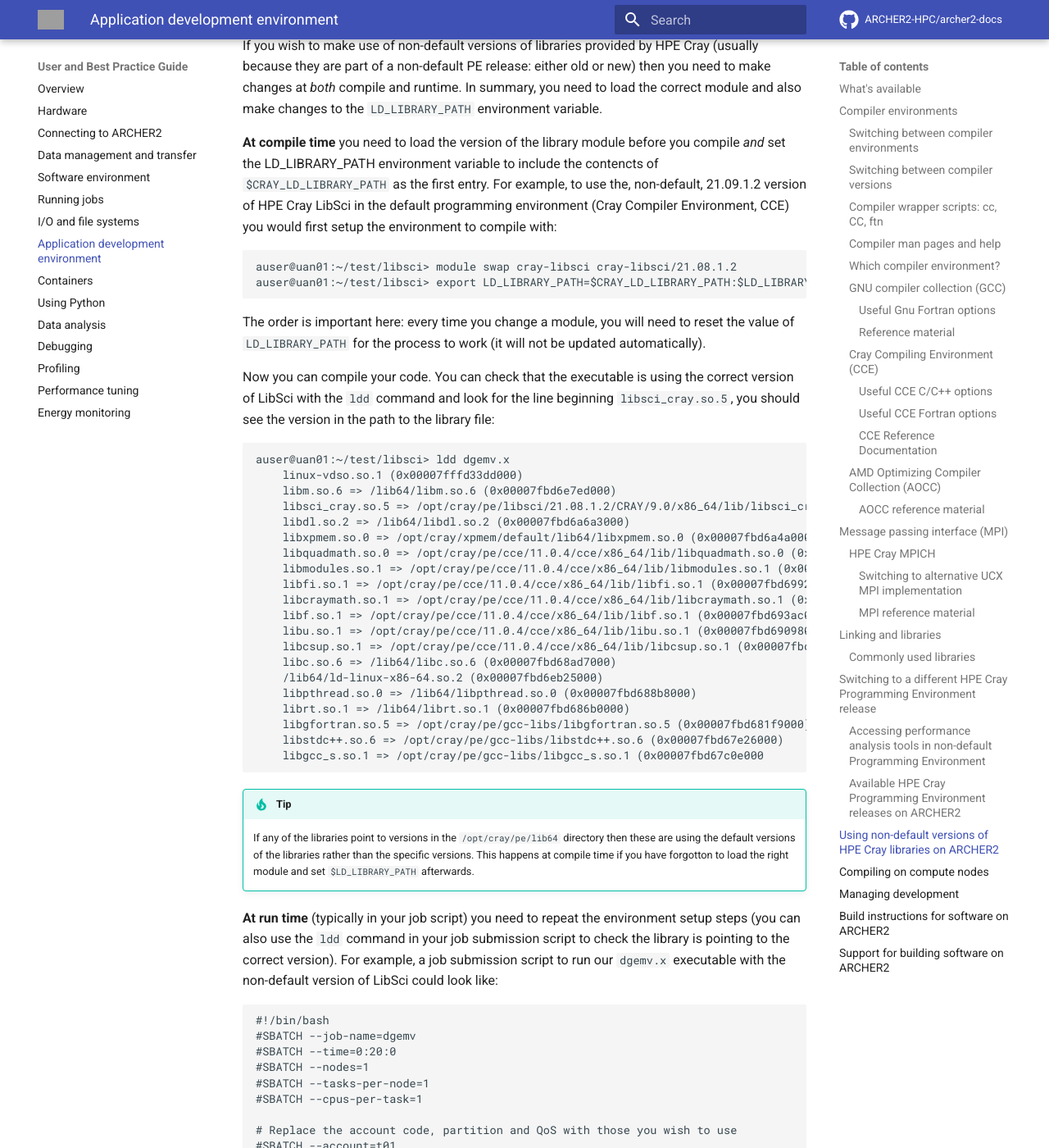
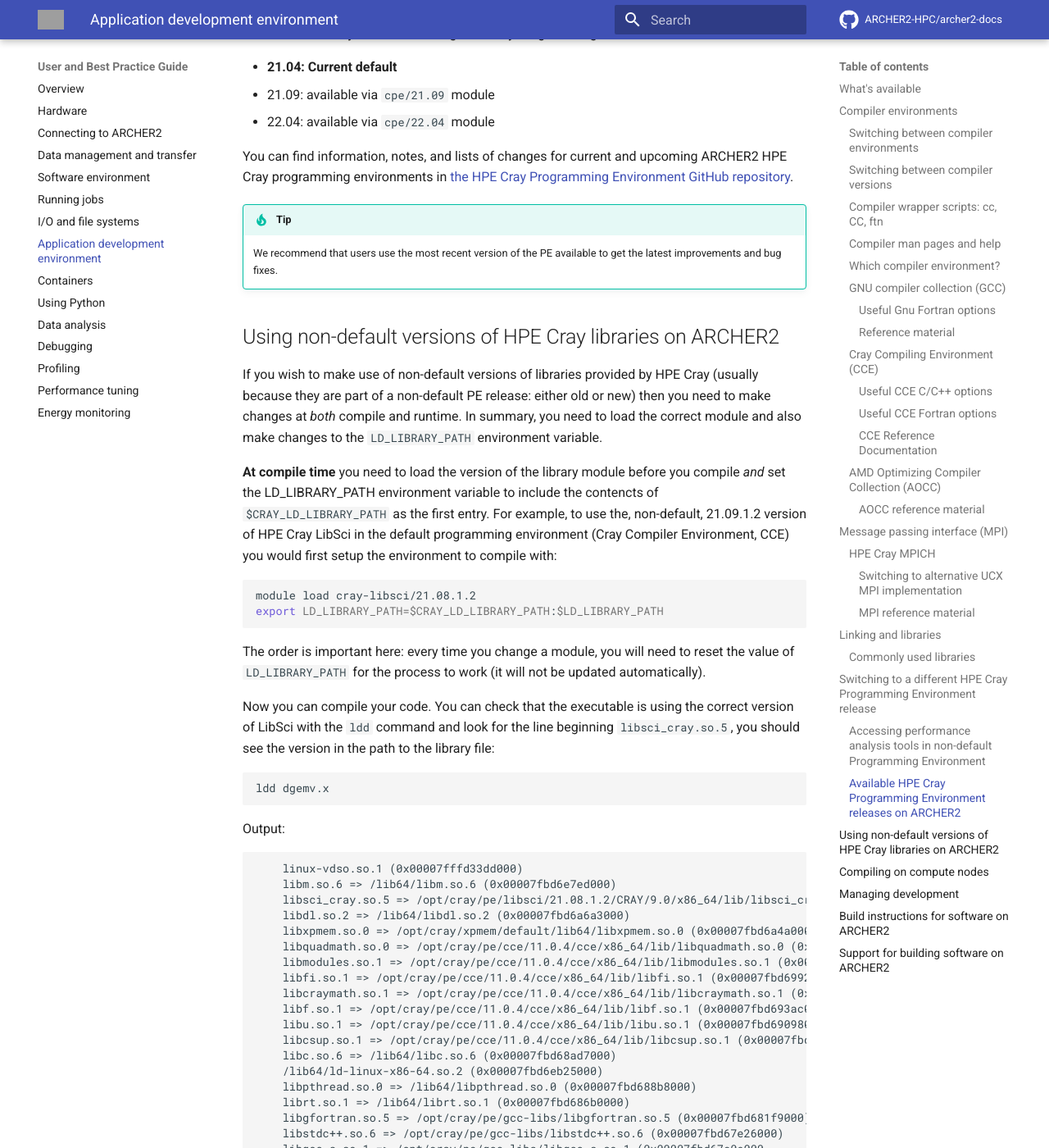
Before and after one commit to ARCHER2-HPC/archer2-docs, an MkDocs documentation site: the page built from docs/user-guide/dev-environment.md, in a window 1280 px wide and 1400 px high, scrolled down 14518 px. Shown: the whole window at 82% size. Built offline with MkDocs 1.6.1 and Material for MkDocs 9.7.7, drawn with Linux system fonts in a browser that asks for light colours; comment, search, counter and statistics services are not loaded; some of the changed text lies outside the part shown; grey boxes are pictures that could not be loaded.

Commit message:
Updates info to include cpe/22.04

````diff
--- a/docs/user-guide/dev-environment.md
+++ b/docs/user-guide/dev-environment.md
@@ -592,43 +592,54 @@
 and NetCDF parallel libraries and you want to compile in the (non-default) 21.09
 programming environment, you would do the following:
 
-First, load the `cpe/21.09` module to switch all the defaults to the versions from
-the 21.09 PE. Then, swap to the Gnu compiler environment and load the required library
+First, load the `cpe/22.04` module to switch all the defaults to the versions from
+the 22.04 PE. Then, swap to the GNU compiler environment and load the required library
 modules (FFTW, hdf5-parallel and NetCDF HDF5 parallel). The loaded module list shows they
-are the versions from the 21.09 PE:
+are the versions from the 22.04 PE:
 
 
+```bash
+module load cpe/21.09
 ```
-auser@uan02:/work/t01/t01/auser> module load cpe/21.09
+
+Output:
+```output
 
 The following have been reloaded with a version change:
-  1) PrgEnv-cray/8.0.0 => PrgEnv-cray/8.1.0     2) cce/11.0.4 => cce/12.0.3     3) cray-libsci/21.04.1.1 => cray-libsci/21.08.1.2     4) cray-mpich/8.1.4 => cray-mpich/8.1.9     5) craype/2.7.6 => craype/2.7.10
+  1) PrgEnv-cray/8.0.0 => PrgEnv-cray/8.3.3     3) cray-libsci/21.04.1.1 => cray-libsci/21.08.1.2     5) craype/2.7.6 => craype/2.7.15
+  2) cce/11.0.4 => cce/13.0.2                   4) cray-mpich/8.1.4 => cray-mpich/8.1.15
+```
 
-auser@uan02:/work/t01/t01/auser> module swap PrgEnv-cray PrgEnv-gnu
+```bash
+module load PrgEnv-gnu
+```
+Output:
+```output
+Lmod is automatically replacing "cce/13.0.2" with "gcc/11.2.0".
+
+
+Lmod is automatically replacing "PrgEnv-cray/8.3.3" with "PrgEnv-gnu/8.0.0".
+
 
 Due to MODULEPATH changes, the following have been reloaded:
-  1) cray-mpich/8.1.9
-
-auser@uan02:/work/t01/t01/auser> module load cray-fftw
-auser@uan02:/work/t01/t01/auser> module load cray-hdf5-parallel
-auser@uan02:/work/t01/t01/auser> module load cray-netcdf-hdf5parallel
-auser@uan02:/work/t01/t01/auser> module list
-
-Currently Loaded Modules:
-  1) cpe/21.09         5) libfabric/1.11.0.4.71   9) cray-libsci/21.08.1.2  13) PrgEnv-gnu/8.1.0
-  2) gcc/11.2.0        6) craype-network-ofi     10) bolt/0.7               14) cray-fftw/3.3.8.11
-  3) craype/2.7.10     7) cray-dsmml/0.2.1       11) epcc-setup-env         15) cray-hdf5-parallel/1.12.0.7
-  4) craype-x86-rome   8) cray-mpich/8.1.9       12) load-epcc-module       16) cray-netcdf-hdf5parallel/4.7.4.7
-
-
+  1) cray-mpich/8.1.15
 ```
 
-Finally, you will need to modify the value of
-`LD_LIBRARY_PATH` before you compile your software to ensure it picks up the
-non-default versions of libraries:
+```bash
+module load cray-fftw
+module load cray-hdf5-parallel
+module load cray-netcdf-hdf5parallel
+module list
+```
 
-```
-auser@uan02:/work/t01/t01/auser> export LD_LIBRARY_PATH=$CRAY_LD_LIBRARY_PATH:$LD_LIBRARY_PATH
+Output:
+```output
+Currently Loaded Modules:
+  1) cpe/22.04               6) craype-network-ofi                         11) bolt/0.7           16) cray-hdf5-parallel/1.12.1.1
+  2) gcc/11.2.0              7) perftools-base/22.04.0                     12) epcc-setup-env     17) cray-netcdf-hdf5parallel/4.8.1.1
+  3) craype/2.7.15           8) xpmem/2.2.40-7.0.1.0_2.7__g1d7a24d.shasta  13) load-epcc-module
+  4) craype-x86-rome         9) cray-mpich/8.1.15                          14) PrgEnv-gnu/8.0.0
+  5) libfabric/1.11.0.4.71  10) cray-libsci/21.08.1.2                      15) cray-fftw/3.3.8.9
 ```
 
 Now you can go ahead and compile your software with the new programming
@@ -659,10 +670,15 @@
 
 - **21.04: Current default**
 - 21.09: available via `cpe/21.09` module
+- 22.04: available via `cpe/22.04` module
 
 You can find information, notes, and lists of changes for current and upcoming ARCHER2
 HPE Cray programming environments in [the HPE Cray Programming Environment GitHub
 repository](https://github.com/PE-Cray).
+
+!!! tip
+    We recommend that users use the most recent version of the PE available to get
+    the latest improvements and bug fixes.
 
 ## Using non-default versions of HPE Cray libraries on ARCHER2
 
@@ -678,9 +694,9 @@
 version of HPE Cray LibSci in the default programming environment (Cray Compiler Environment,
 CCE) you would first setup the environment to compile with:
 
-```
-auser@uan01:~/test/libsci> module swap cray-libsci cray-libsci/21.08.1.2
-auser@uan01:~/test/libsci> export LD_LIBRARY_PATH=$CRAY_LD_LIBRARY_PATH:$LD_LIBRARY_PATH
+```bash
+module load cray-libsci/21.08.1.2
+export LD_LIBRARY_PATH=$CRAY_LD_LIBRARY_PATH:$LD_LIBRARY_PATH
 ```
 
 The order is important here: every time you change a module, you will need to reset
@@ -691,8 +707,12 @@
 of LibSci with the `ldd` command and look for the line beginning `libsci_cray.so.5`, you
 should see the version in the path to the library file:
 
+```bash
+ldd dgemv.x
 ```
-auser@uan01:~/test/libsci> ldd dgemv.x
+
+Output:
+```
 	linux-vdso.so.1 (0x00007fffd33dd000)
 	libm.so.6 => /lib64/libm.so.6 (0x00007fbd6e7ed000)
 	libsci_cray.so.5 => /opt/cray/pe/libsci/21.08.1.2/CRAY/9.0/x86_64/lib/libsci_cray.so.5 (0x00007fbd6a8a7000)
@@ -726,7 +746,7 @@
 script to run our `dgemv.x` executable with the non-default version of LibSci could
 look like:
 
-```
+```slurm
 #!/bin/bash
 #SBATCH --job-name=dgemv
 #SBATCH --time=0:20:0
````
Also changed, not shown: other parts of docs/user-guide/dev-environment.md (+1 -1 lines).
